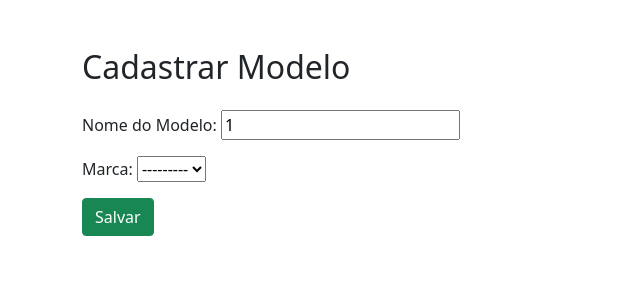
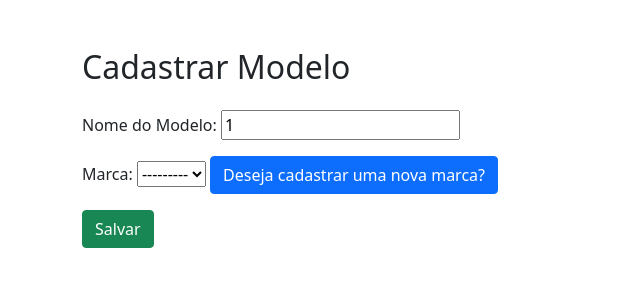
Before and after one commit to Joyce8900/SGO-EngII, a Django app: page /modelo/cadastrar_modelo/ in a window 1280 px wide. Shown: the top 300 px of the page, without its empty margins (0-640 px from the left). Run offline with Django 5.2, Linux system fonts and the light colour scheme; data that the repository does not hold is empty.

Commit message:
feat(cadastrar_marca/modelo): adiciona link para adicionar marca

```diff
--- a/sgo_systems/modelo/templates/cadastrar_modelo.html
+++ b/sgo_systems/modelo/templates/cadastrar_modelo.html
@@ -21,9 +21,9 @@
       </div>
       <div class="mb-3">
         {{ form.marca.label_tag }}
-        {{ form.marca }}
+        {{ form.marca}}
+        <a class="btn btn-primary" href="{% url 'cadastrar_marca' %}">Deseja cadastrar uma nova marca?</a>
       </div>
-
       <button type="submit" class="btn btn-success">Salvar</button>
 
 
```
